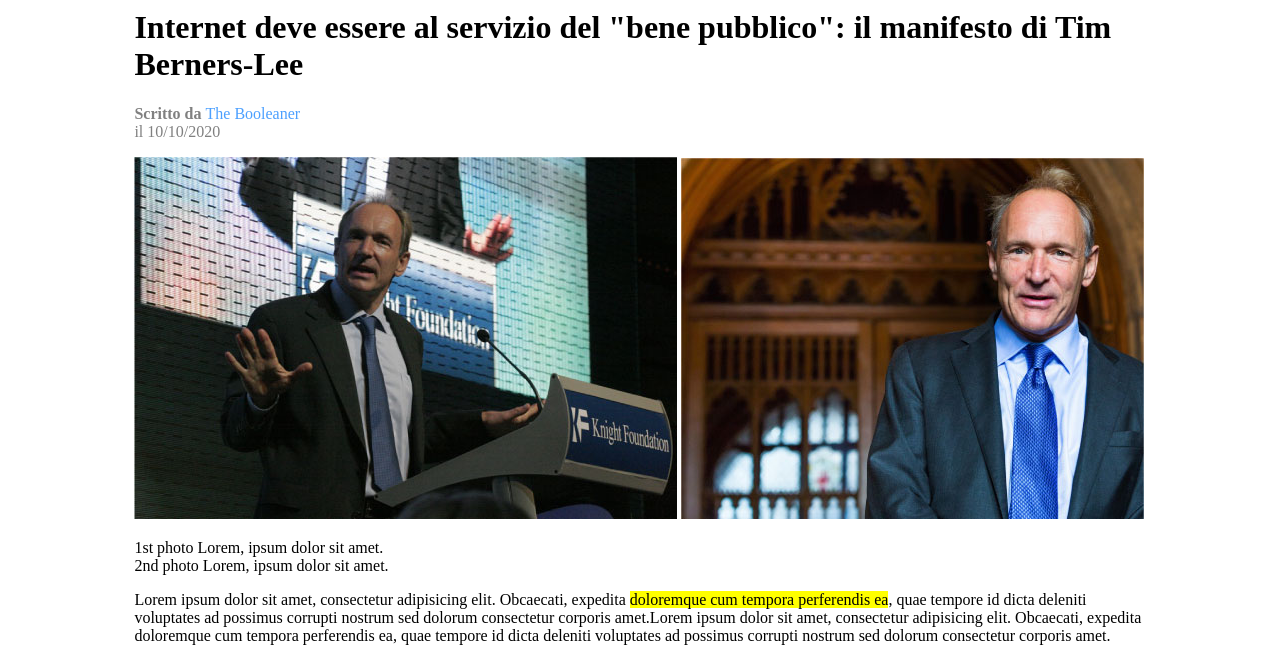
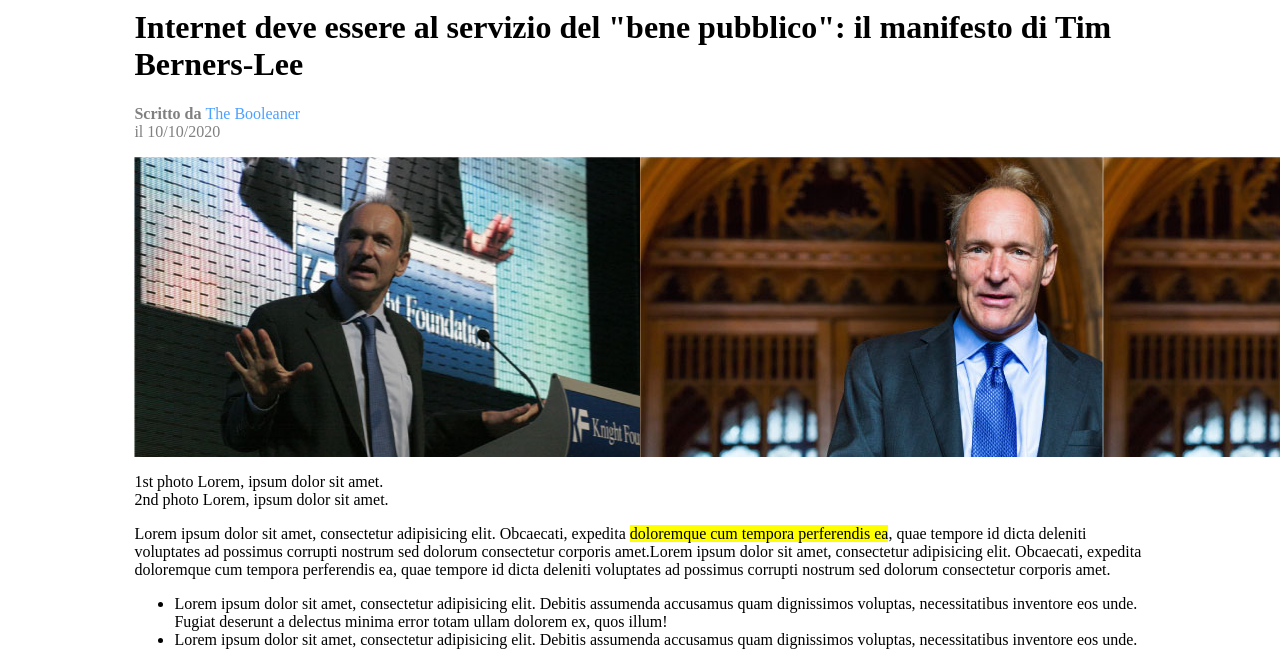
Before and after one commit to GalinaShcherbak84/html-css-booleaner, a website: page index.html in a window 1280 px wide. Shown: the part 120-770 px from the top of the page. Drawn offline with Linux system fonts and the light colour scheme.

Commit message:
modifiche con le foto

```diff
--- a/index.html
+++ b/index.html
@@ -27,10 +27,12 @@
         </p>
       </section>
       <!--Foto-->
-      <section>
-        <img src="./img/tim-1.jpg" alt="" />
-        <img src="./img/tim-2.jpg" alt="" />
-      </section>
+      <div class="immagini">
+        <div class="foto1"></div>
+        <div class="foto2"></div>
+        <!--<img src="./img/tim-1.jpg" alt="" />
+        <img src="./img/tim-2.jpg" alt="" />-->
+      </div>
       <section class="foto_titoli">
         <p>
           1st photo Lorem, ipsum dolor sit amet.<br />
--- a/style.css
+++ b/style.css
@@ -4,6 +4,25 @@
   background-position: center;
   background-size: 30%;
   height: 100px;
+}
+.immagini {
+  widows: 100%;
+  height: 300px;
+  background-color: red;
+}
+.foto1 {
+  width: 50%;
+  height: 300px;
+  display: inline-block;
+  position: relative;
+  background-image: url(./img/tim-1.jpg);
+}
+.foto2 {
+  width: 50%;
+  height: 300px;
+  background-image: url(./img/tim-2.jpg);
+  display: inline-block;
+  position: absolute;
 }
 #altezza {
   line-height: 18px;
```
